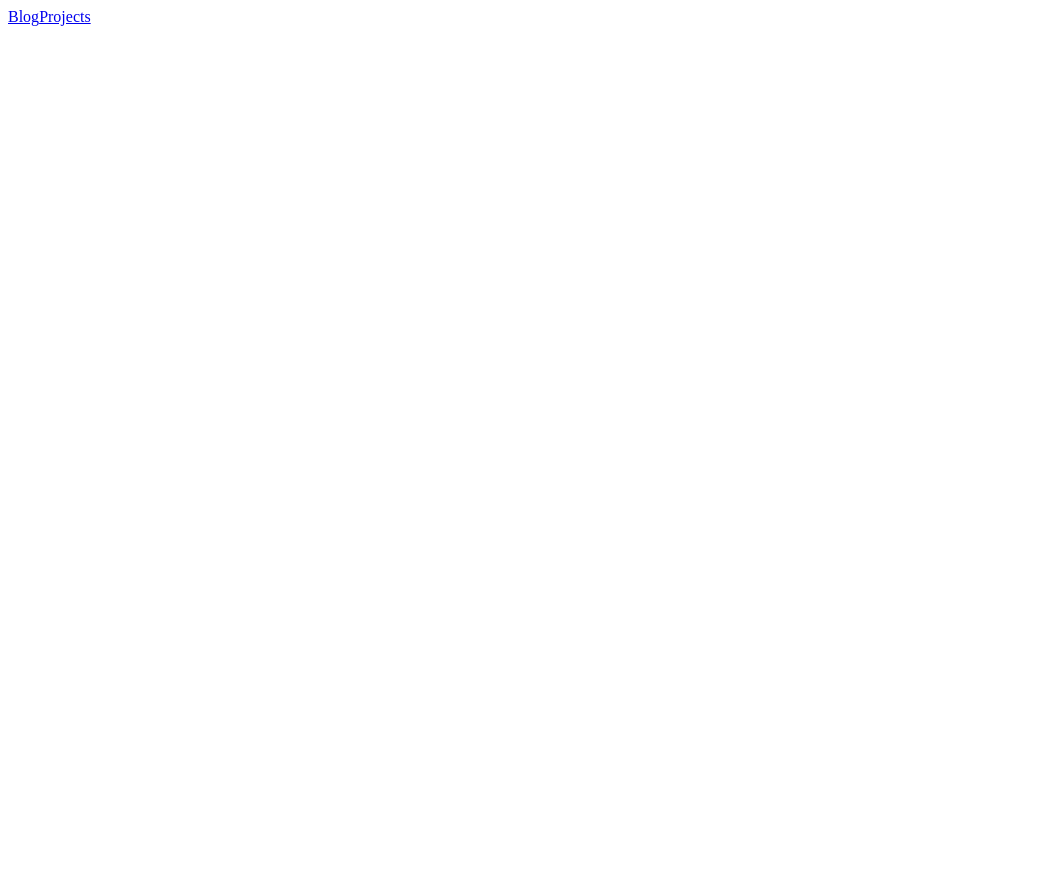
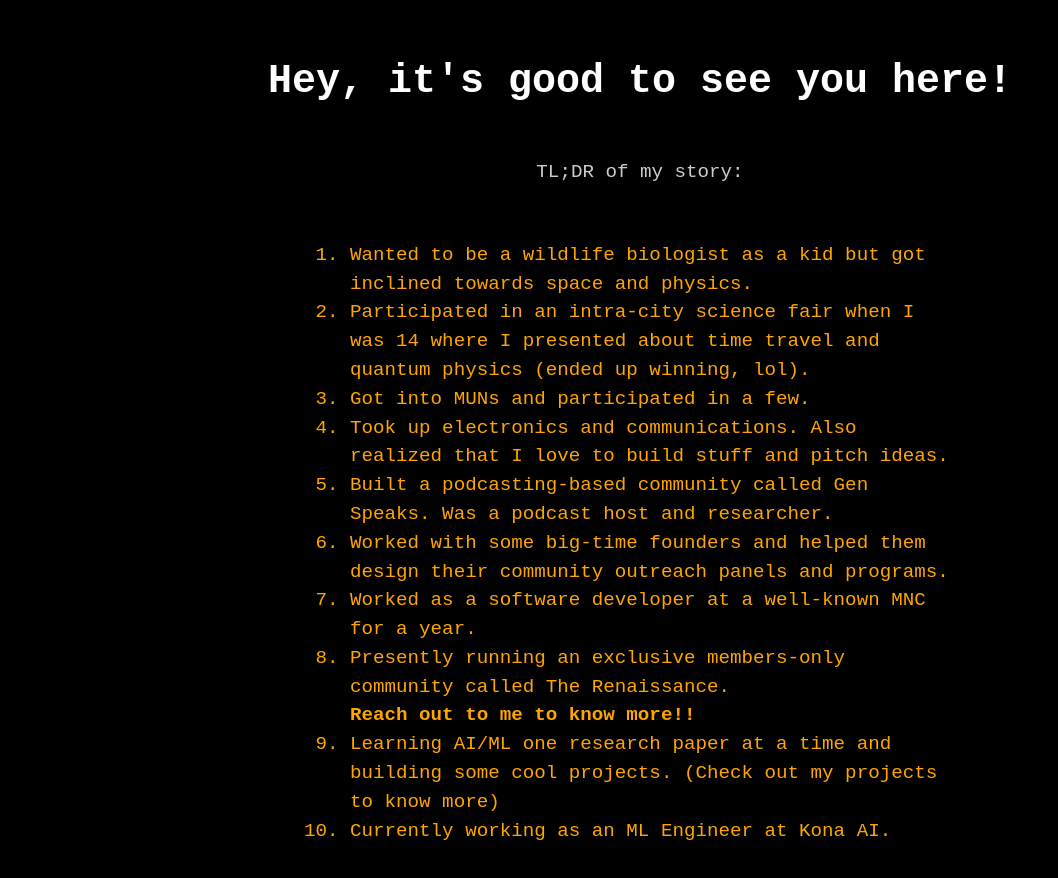
Before and after one commit to Gnashh07/gnashhere, a Next.js app: page /about in a window 1280 px wide. Shown: the top 878 px of the page, without its empty margins (0-1058 px from the left). Before the commit the page ends 800 px from the top, so only its background shows below. Built offline with nearby package versions, Linux system fonts and the light colour scheme; a web font is replaced by a local one.

Commit message:
had a tough time with this fix. this fix will fix the blank screen issue

```diff
--- a/next.config.ts
+++ b/next.config.ts
@@ -3,11 +3,13 @@ import type { NextConfig } from "next";
 const isProd = process.env.NODE_ENV === "production";
 
 const nextConfig: NextConfig = {
-  output: "export",
-  basePath: isProd ? "/gnashhere" : "", // ✅ Fixes routing for GitHub Pages
-  assetPrefix: isProd ? "/gnashhere/" : "", // ✅ Ensures assets load correctly
+  output: "export", // ✅ Enables static export for GitHub Pages
+  basePath: isProd ? "/gnashhere" : "", // ✅ Change "gnashhere" to your repo name
   images: {
-    unoptimized: true, // ✅ Fixes images not loading
+    unoptimized: true, // ✅ Fixes image optimization issues on GitHub Pages
+  },
+  eslint: {
+    ignoreDuringBuilds: true, // ✅ Disables ESLint warnings on build
   },
 };
 
--- a/pages/_app.tsx
+++ b/pages/_app.tsx
@@ -1,13 +1,6 @@
-import Link from "next/link";
-import { useRouter } from "next/router";
+import type { AppProps } from "next/app";
+import "../styles/globals.css";  // ✅ Ensures global styles are applied
 
-export default function NavBar() {
-  const { basePath } = useRouter(); // ✅ Gets correct basePath
-
-  return (
-    <nav>
-      <Link href={`${basePath}/blog`}>Blog</Link>
-      <Link href={`${basePath}/projects`}>Projects</Link>
-    </nav>
-  );
+export default function MyApp({ Component, pageProps }: AppProps) {
+  return <Component {...pageProps} />;
 }
--- a/pages/_document.tsx
+++ b/pages/_document.tsx
@@ -6,6 +6,8 @@ export default function Document() {
       <Head>
         {/* ✅ Ensures proper mobile scaling */}
         <meta name="viewport" content="width=device-width, initial-scale=1" />
+        {/* ✅ Ensures proper character encoding */}
+        <meta charSet="UTF-8" />
       </Head>
       <body>
         <Main />
--- a/pages/about.tsx
+++ b/pages/about.tsx
@@ -41,8 +41,8 @@ export default function About() {
           Presently running an exclusive members-only community called The Renaissance. <br />
           <strong>Reach out to me to know more!!</strong>
         </li>
-        <li style={{ color: "#FFA500" }}>Learning AI/ML one research paper at a time and building some cool projects. (Check out my blogs to know more)</li>
-        <li style={{ color: "#FFA500" }}>Currently working as an ML Engineer at Kona AI</li>
+        <li style={{ color: "#FFA500" }}>Learning AI/ML one research paper at a time and building some cool projects. (Check out my projects to know more)</li>
+        <li style={{ color: "#FFA500" }}>Currently working as an ML Engineer at Kona AI.</li>
       </ul>
     </div>
   );
```
Also changed, not shown: pages/index.tsx (+6 -7 lines).
